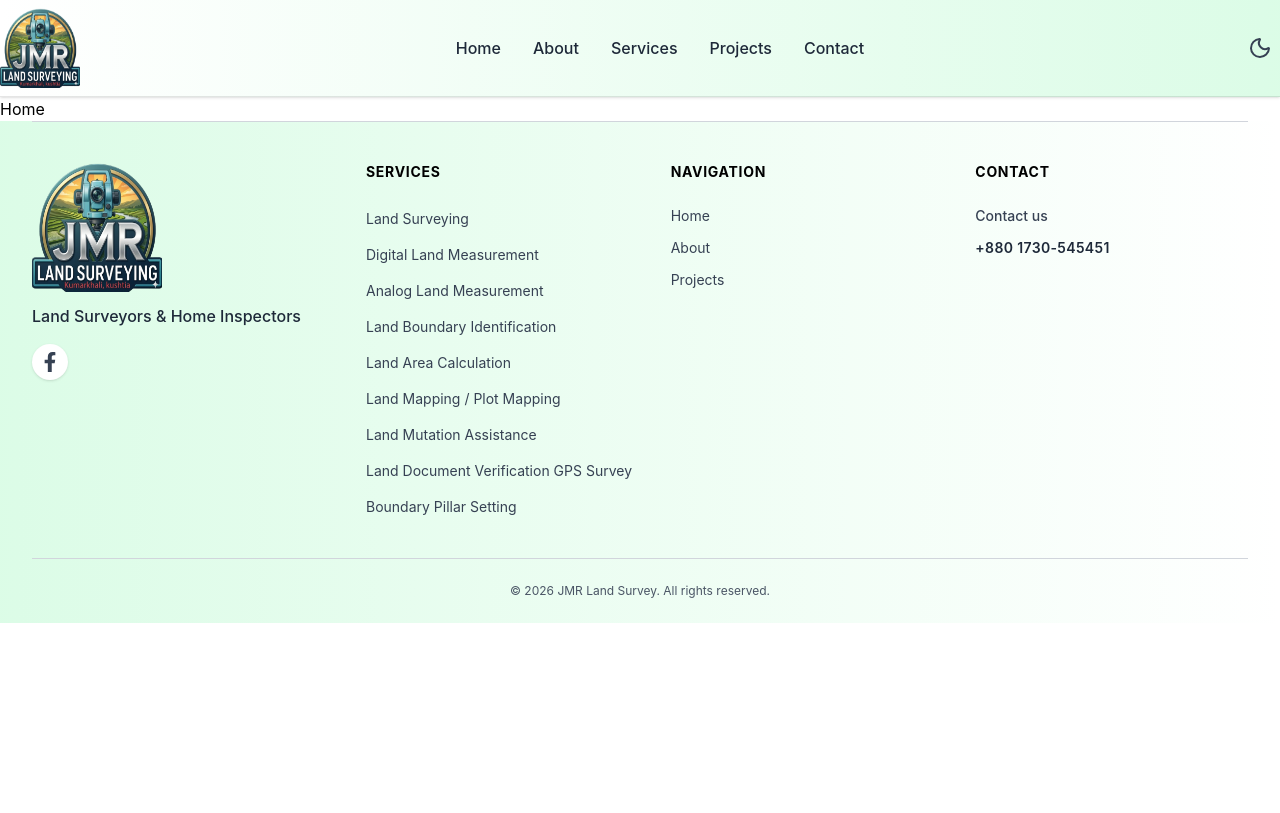
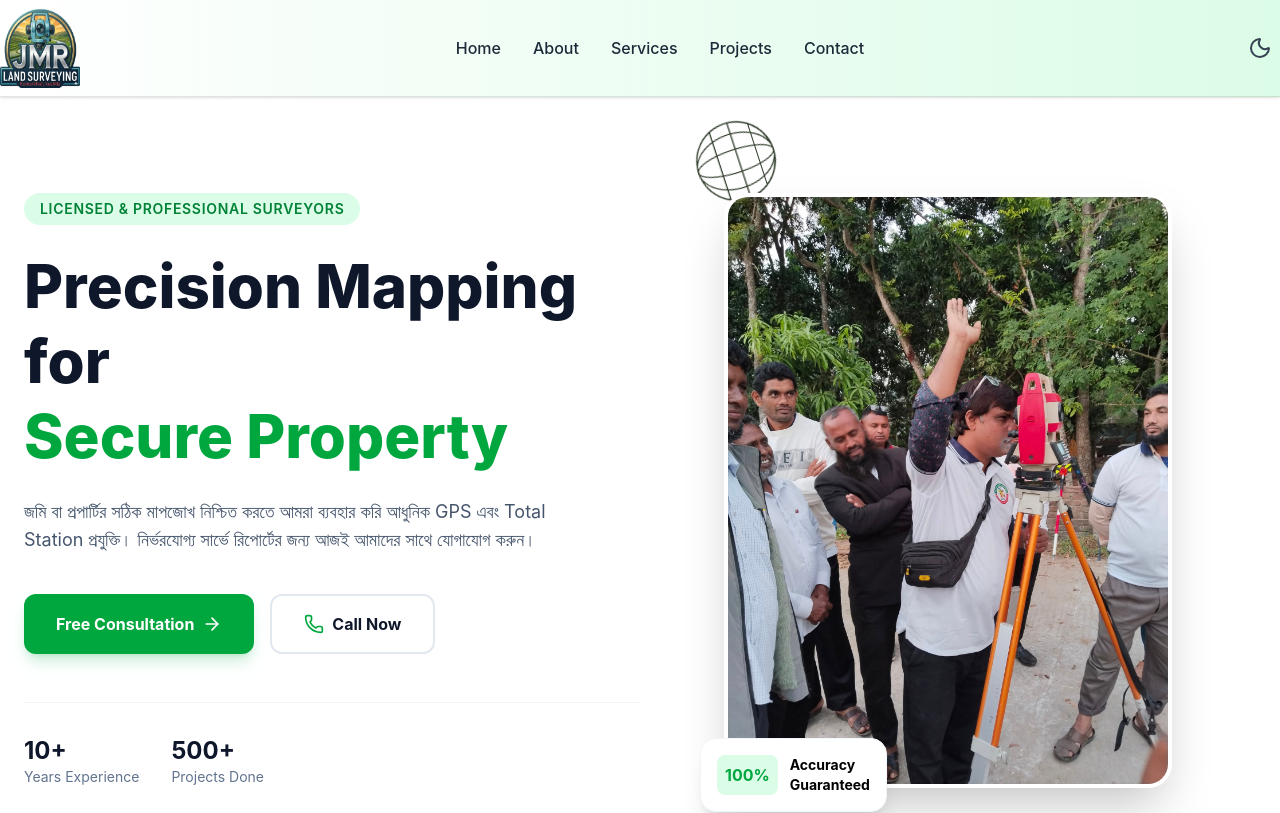
Before and after one commit to Dev-Rakib-is/survey-app, a React (Vite) app: page / in a window 1280 px wide. Shown: the top 813 px of the page. Built offline with nearby package versions, Linux system fonts and the light colour scheme.

Commit message:
hero section done

```diff
--- /dev/null
+++ b/src/components/home/Hero.tsx
@@ -0,0 +1,77 @@
+import { ArrowRight, Phone } from "lucide-react"
+
+
+const hero = () => {
+    return (
+        <section className="relative w-full bg-white dark:bg-slate-900 transition-colors duration-300 overflow-hidden">
+            <div className="container mx-auto px-6 py-12 md:py-24 flex flex-col md:flex-row items-center">
+
+                {/* Left Side: Text Content */}
+                <div className="md:w-1/2 z-10 text-center md:text-left">
+                    <span className="inline-block px-4 py-1.5 mb-6 text-sm font-semibold tracking-wider text-green-700 uppercase bg-green-100 rounded-full dark:bg-green-900/30 dark:text-green-400">
+                        Licensed & Professional Surveyors
+                    </span>
+
+                    <h1 className="text-4xl md:text-6xl font-extrabold text-slate-900 dark:text-white leading-tight">
+                        Precision Mapping for <br />
+                        <span className="text-green-600">Secure Property</span>
+                    </h1>
+
+                    <p className="mt-6 text-lg text-slate-600 dark:text-slate-400 max-w-xl">
+                        জমি বা প্রপার্টির সঠিক মাপজোখ নিশ্চিত করতে আমরা ব্যবহার করি আধুনিক GPS এবং Total Station প্রযুক্তি। নির্ভরযোগ্য সার্ভে রিপোর্টের জন্য আজই আমাদের সাথে যোগাযোগ করুন।
+                    </p>
+
+                    <div className="mt-10 flex flex-col sm:flex-row gap-4 justify-center md:justify-start">
+                        <button  className="flex items-center justify-center gap-2 bg-green-600 hover:bg-green-700 text-white px-8 py-4 rounded-xl font-bold transition-all shadow-lg shadow-green-600/20 active:scale-95 cursor-pointer">
+                            Free Consultation <ArrowRight size={20} />
+                        </button>
+
+                        <a href="tel:+8801719326128" className="flex items-center justify-center gap-2 border-2 border-slate-200 dark:border-slate-700 text-slate-900 dark:text-white px-8 py-4 rounded-xl font-bold hover:bg-slate-50 dark:hover:bg-slate-800 transition-all active:scale-95">
+                            <Phone size={20} className="text-green-600" /> Call Now
+                        </a>
+                    </div>
+
+                    {/* Stats */}
+                    <div className="mt-12 flex gap-8 justify-center md:justify-start border-t border-slate-100 dark:border-slate-800 pt-8">
+                        <div>
+                            <p className="text-2xl font-bold text-slate-900 dark:text-white">10+</p>
+                            <p className="text-sm text-slate-500">Years Experience</p>
+                        </div>
+                        <div>
+                            <p className="text-2xl font-bold text-slate-900 dark:text-white">500+</p>
+                            <p className="text-sm text-slate-500">Projects Done</p>
+                        </div>
+                    </div>
+                </div>
+
+                {/* Right Side: Image with Decorative Elements */}
+                <div className="md:w-1/2 mt-12 md:mt-0 relative flex justify-center">
+                    {/* 360 deg badge*/}
+                    <div className="absolute  -translate-x-1/2 -translate-y-1/2 w-72 h-72 rounded-full">
+                    <img className="spin absolute top-1/4 left-1/8" src="/Globe icon.svg" alt="" /></div>
+
+                    <div className="relative">
+                        <img
+                            src="/Rana vi 2.jpg"
+                            alt="Land Surveying Equipment"
+                            className="rounded-3xl shadow-2xl w-full max-w-md object-cover border-4 border-white dark:border-slate-800"
+                        />
+
+                        {/* Floating Badge */}
+                        <div className="absolute -bottom-6 -left-6 bg-white dark:bg-slate-800 p-4 rounded-2xl shadow-xl border border-slate-100 dark:border-slate-700 hidden sm:block">
+                            <div className="flex items-center gap-3">
+                                <div className="bg-green-100 p-2 rounded-lg">
+                                    <span className="text-green-600 font-bold">100%</span>
+                                </div>
+                                <p className="text-sm font-bold dark:text-white">Accuracy <br /> Guaranteed</p>
+                            </div>
+                        </div>
+                    </div>
+                </div>
+
+            </div>
+        </section>
+    )
+}
+
+export default hero
--- a/src/index.css
+++ b/src/index.css
@@ -0,0 +1,12 @@
+@keyframes spin-slow {
+  form {
+    transform: rotate(0deg);
+  }
+  to {
+    transform: rotate(360deg);
+  }
+}
+
+.spin {
+  animation: spin-slow 8s linear infinite;
+}
--- a/src/layouts/Footer.tsx
+++ b/src/layouts/Footer.tsx
@@ -21,8 +21,8 @@ const Footer = () => {
     ]
 
     return (
-        <footer className="bg-linear-to-l fron-lime-200 to-green-100 px-4 md:px-6 lg:px-8">
-            <div className="container mx-auto py-10 flex flex-col lg:flex-row justify-between border-t border-b border-gray-300 gap-10">
+        <footer className="bg-linear-to-l fron-lime-200 to-green-100 px-4 md:px-6 lg:px-8 border-t border-b border-gray-300">
+            <div className="container mx-auto py-10 flex flex-col lg:flex-row justify-between gap-10">
 
                 {/* Left Side (Logo & Social) */}
                 <div className="flex flex-col items-center lg:items-start text-center lg:text-left basis-1/3">
--- a/src/layouts/Nav.tsx
+++ b/src/layouts/Nav.tsx
@@ -23,9 +23,9 @@ const Nav = () => {
     }, [dark]);
 
     return (
-        <div className="bg-linear-to-r fron-lime-200 to-green-100 dark:from-slate-900 dark:to-slate-800 sticky top-0 z-50 shadow-sm">
+        <div className="bg-linear-to-r fron-lime-200 to-green-100 dark:from-slate-900 dark:to-slate-800 sticky top-0 z-50 shadow-sm  border-b dark:border-white/20 border-black/10">
             <div className="container mx-auto px-4 md:px-0">
-                <div className="flex justify-between items-center py-2 border-b dark:border-white/20 border-black/10">
+                <div className="flex justify-between items-center py-2">
 
                     {/* Logo */}
                     <Link to="/" className="z-50">
--- a/src/pages/Home.tsx
+++ b/src/pages/Home.tsx
@@ -1,8 +1,10 @@
 
-
+import Hero from "../components/home/hero"
 const Home = () => {
   return (
-    <div className="container mx-auto">Home</div>
+    <div>
+      <Hero/>
+    </div>
   )
 }
 
```
Also changed, not shown: public/Globe icon.svg (added), public/Rana vi 2.jpg (added).
